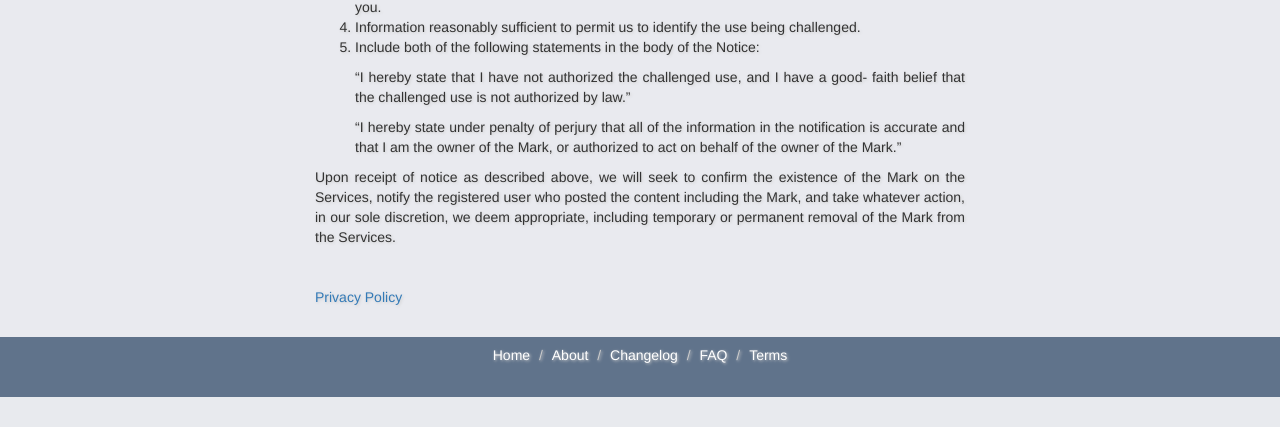
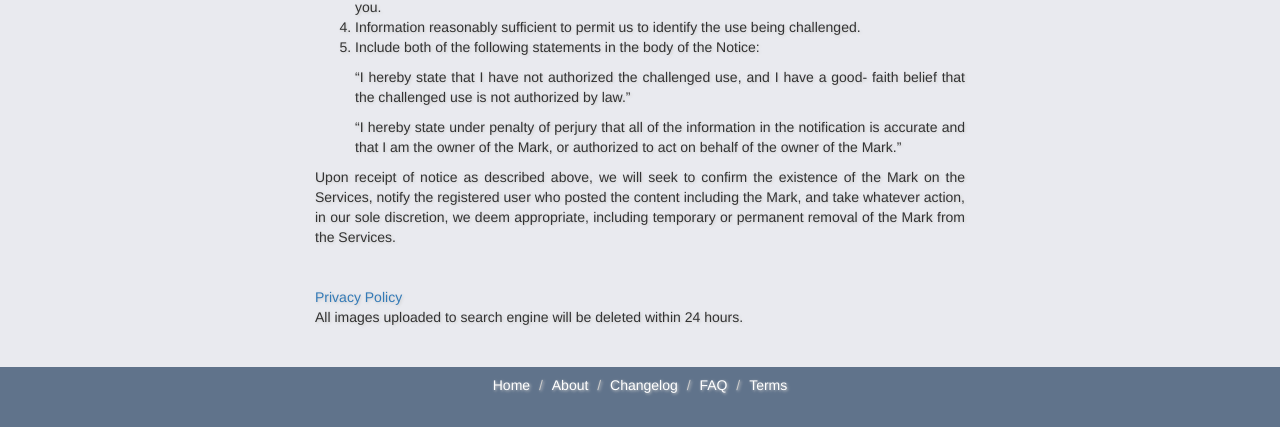
Before and after one commit to MexicoosMo/lateralblas, a PHP site: page /solr/terms in a window 1280 px wide. Shown: the part 1194-1621 px from the top of the page. Before the commit the page ends 1591 px from the top, so only its background shows below. Run offline with PHP 8.4, Linux system fonts and the light colour scheme; some libraries are stand-ins or nearby versions.

Commit message:
Update terms

```diff
--- a/terms.php
+++ b/terms.php
@@ -64,6 +64,7 @@ It is our policy, in appropriate circumstances and at its discretion, to disable
 </p>
 <p>&nbsp;</p>
 <a href="//www.iubenda.com/privacy-policy/7764846" class="iubenda-white iubenda-embed" title="Privacy Policy">Privacy Policy</a><script type="text/javascript">(function (w,d) {var loader = function () {var s = d.createElement("script"), tag = d.getElementsByTagName("script")[0]; s.src = "//cdn.iubenda.com/iubenda.js"; tag.parentNode.insertBefore(s,tag);}; if(w.addEventListener){w.addEventListener("load", loader, false);}else if(w.attachEvent){w.attachEvent("onload", loader);}else{w.onload = loader;}})(window, document);</script>
+<p>All images uploaded to search engine will be deleted within 24 hours.</p>
 <p>&nbsp;</p>
 </div>
 
```
